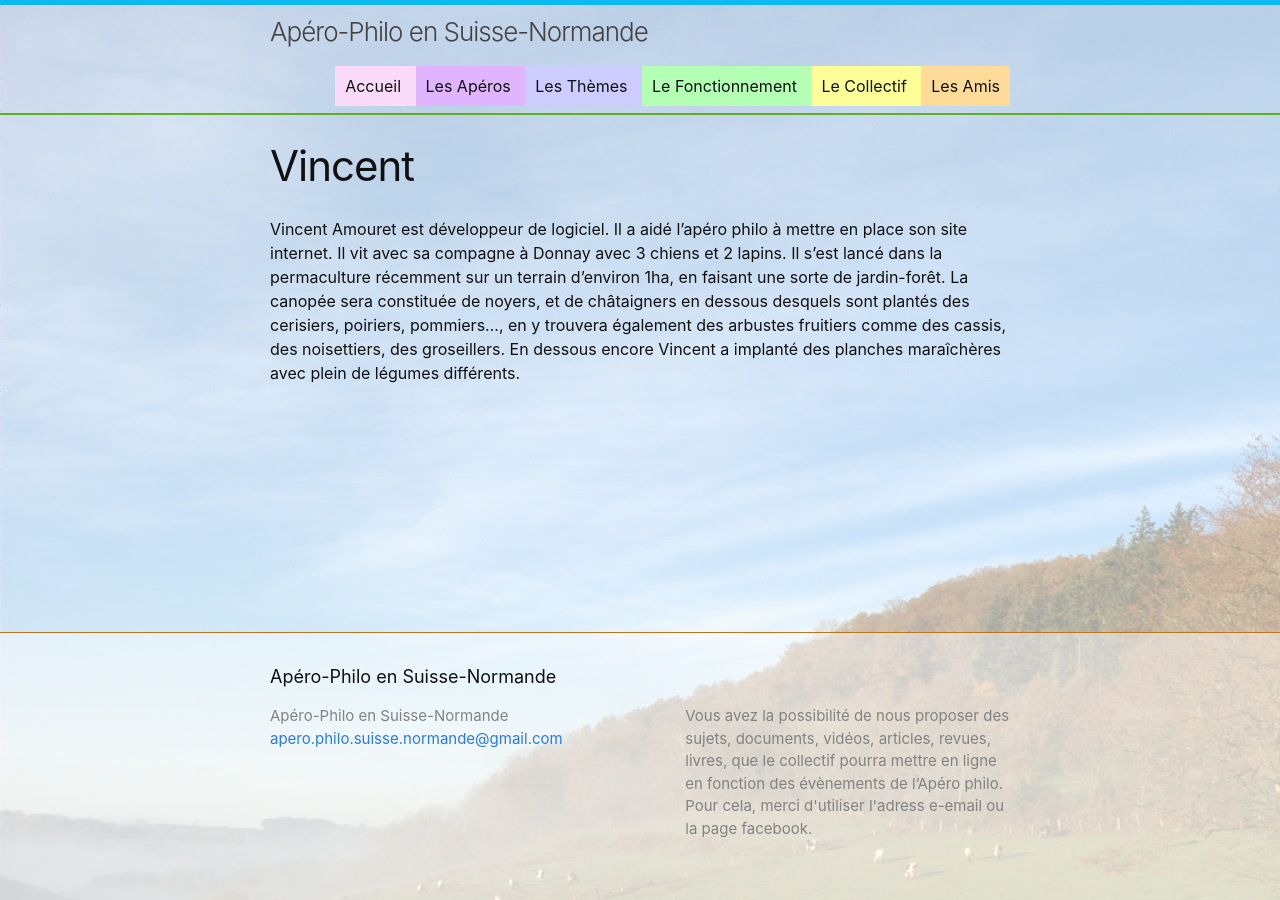
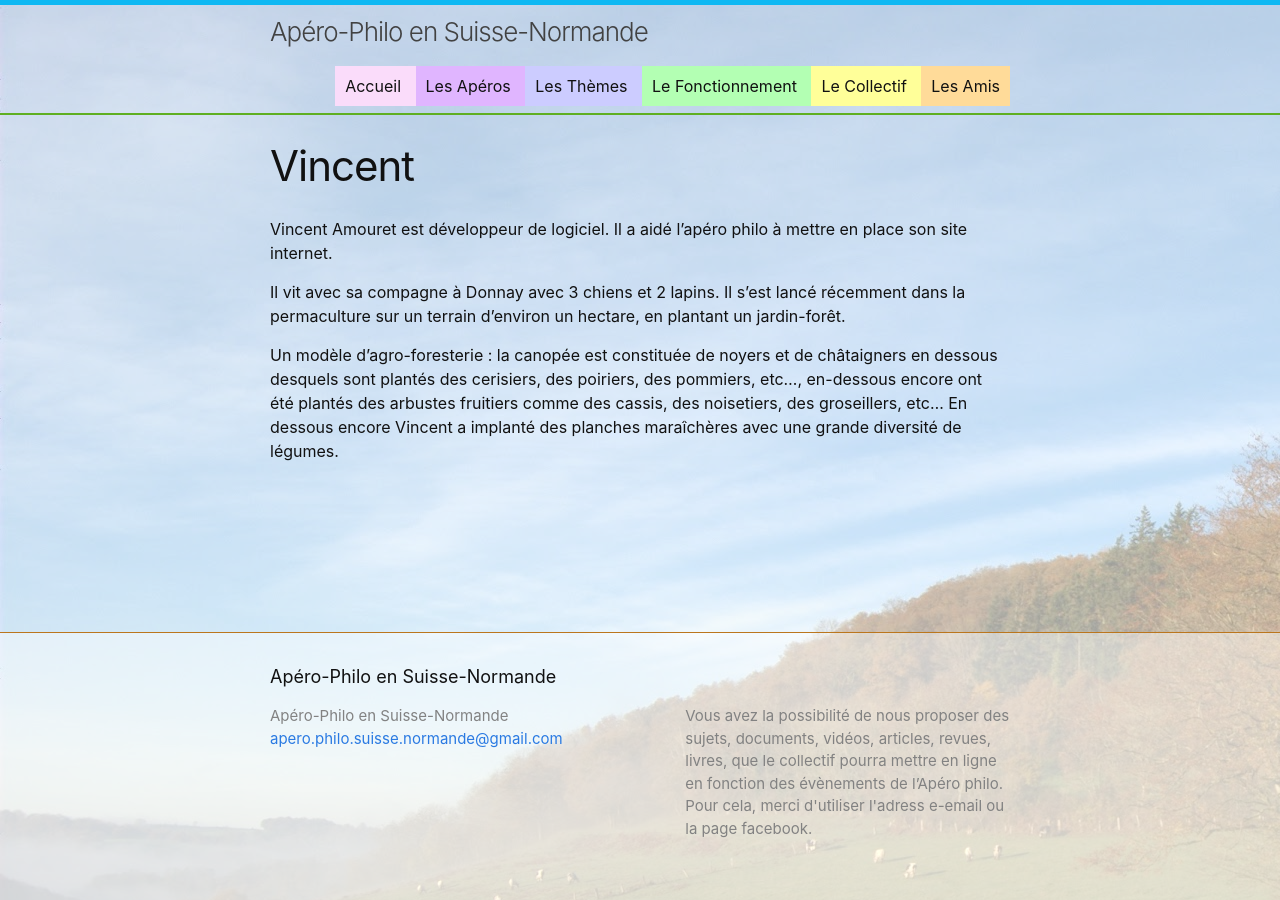
Before and after one commit to aperophilo/apero-philo-suisse-normande.github.io, a Jekyll site: the page built from collections/_members/vincent.md, in a window 1280 px wide. Built offline with Jekyll 4.4.1, drawn with Linux system fonts in a browser that asks for light colours.

Commit message:
Update vincent.md

```diff
--- a/collections/_members/vincent.md
+++ b/collections/_members/vincent.md
@@ -9,8 +9,8 @@ phone: 06 23 97 14 91
 ---
 
 Vincent Amouret est développeur de logiciel. Il a aidé l'apéro philo à mettre en place son site internet.
-Il vit avec sa compagne à Donnay avec 3 chiens et 2 lapins. Il s'est lancé dans la permaculture récemment
-sur un terrain d'environ 1ha, en faisant une sorte de jardin-forêt. La canopée sera constituée de noyers,
-et de châtaigners en dessous desquels sont plantés des cerisiers, poiriers, pommiers..., en y trouvera
-également des arbustes fruitiers comme des cassis, des noisettiers, des groseillers. En dessous encore Vincent
-a implanté des planches maraîchères avec plein de légumes différents.
+
+Il vit avec sa compagne à Donnay avec 3 chiens et 2 lapins. Il s'est lancé récemment dans la permaculture
+sur un terrain d'environ un hectare, en plantant un jardin-forêt.
+
+Un modèle d'agro-foresterie : la canopée est constituée de noyers et de châtaigners en dessous desquels sont plantés des cerisiers, des poiriers, des pommiers, etc..., en-dessous encore ont été plantés des arbustes fruitiers comme des cassis, des noisetiers, des groseillers, etc... En dessous encore Vincent a implanté des planches maraîchères avec une grande diversité de légumes.
```
